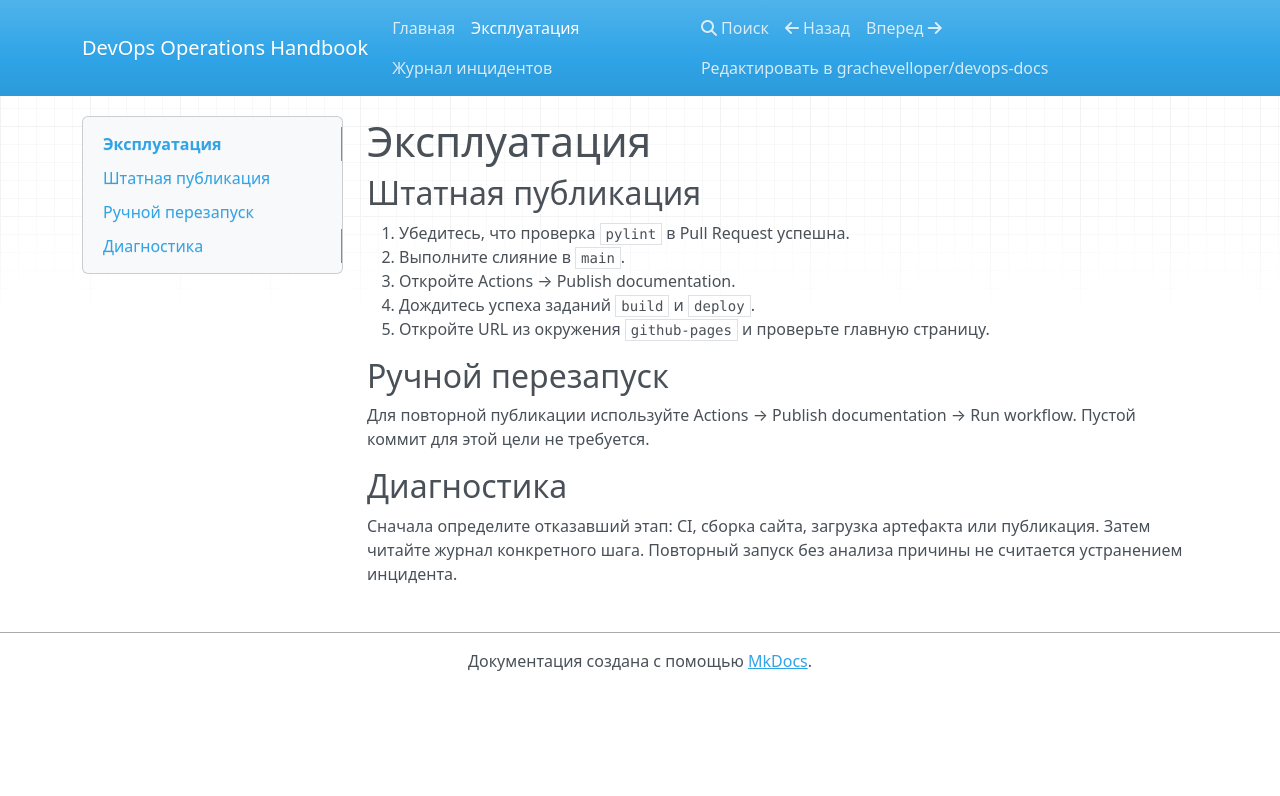
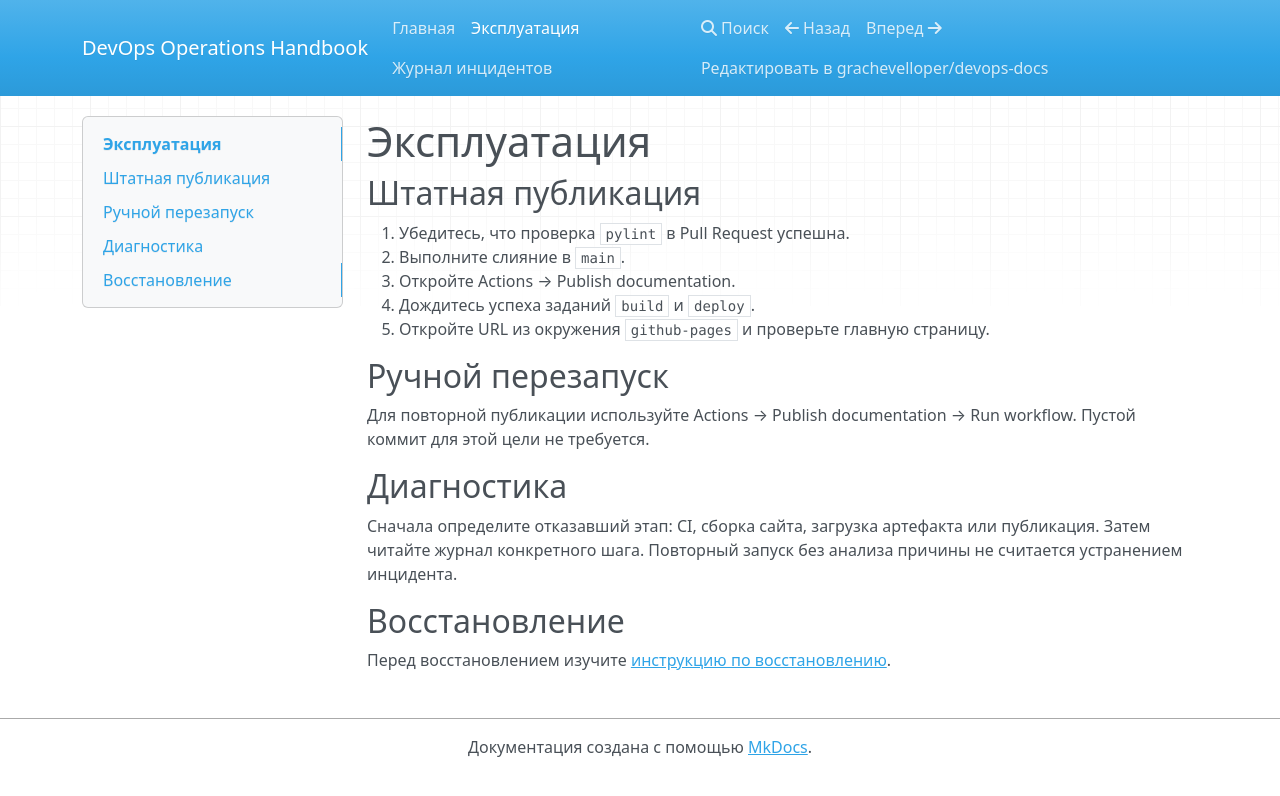
Before and after one commit to grachevelloper/devops-docs, an MkDocs documentation site: the page built from docs/runbook.md, in a window 1280 px wide. Shown: the top 796 px of the page. Built offline with MkDocs 1.6.1, drawn with Linux system fonts in a browser that asks for light colours; nearby versions of some CDN libraries.

Commit message:
docs: add recovery runbook link

```diff
--- a/docs/runbook.md
+++ b/docs/runbook.md
@@ -11,3 +11,7 @@
 ## Диагностика
 Сначала определите отказавший этап: CI, сборка сайта, загрузка артефакта или публикация.
 Затем читайте журнал конкретного шага. Повторный запуск без анализа причины не считается устранением инцидента.
+
+## Восстановление
+
+Перед восстановлением изучите [инструкцию по восстановлению](recovery.md).
```
Also changed, not shown: docs/index.md (+1 -1 lines).
